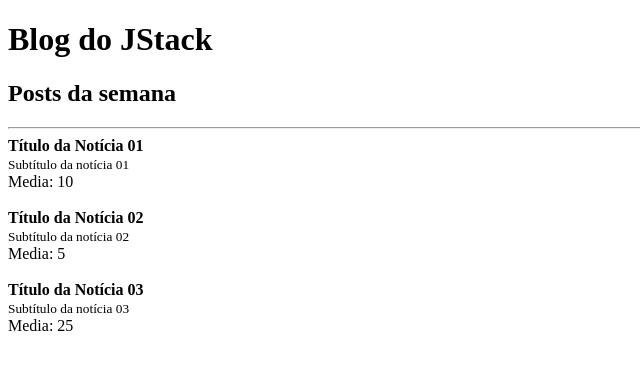
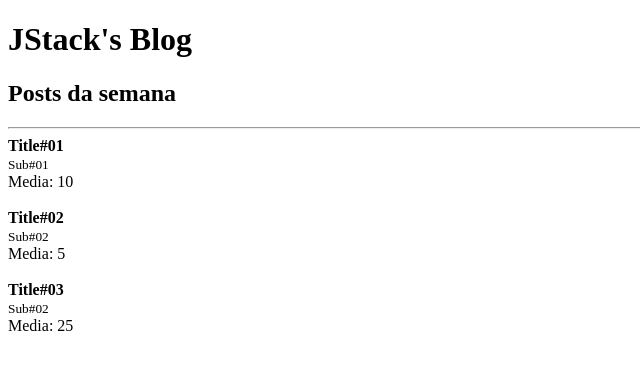
Before and after one commit to luizguiilherme/Estudos, a React app in the folder Cursos/JStack/react-fundamentos/: page / in a window 1280 px wide. Shown: the top 370 px of the page, without its empty margins (0-640 px from the left). Built offline with nearby package versions, Linux system fonts and the light colour scheme.

Commit message:
Rederização de listas

```diff
--- a/Cursos/JStack/react-fundamentos/src/App.js
+++ b/Cursos/JStack/react-fundamentos/src/App.js
@@ -1,6 +1,12 @@
 import React from "react";
 import Post from "./Post";
 import Header from "./Header";
+
+const posts = [
+  {title: 'Title#01', subtitle: 'Sub#01', likes: 20},
+  {title: 'Title#02', subtitle: 'Sub#02', likes: 10},
+  {title: 'Title#03', subtitle: 'Sub#02', likes: 50},
+]
 
 // Render -> Renderizar
 // Props -> Propriedades
@@ -9,12 +15,23 @@
     // Formas de usar o react Fragments(<React.Fragments></React.Fragments>, <Fragments></Fragments> ou <></>)
     <>
 
-      <Header title="Blog do JStack" >
+      <Header>
         <h2>Posts da semana</h2>
       </ Header>
       <hr />
 
-      <Post
+      {posts.map(post => (
+        <Post
+          key={post.title}
+          likes ={post.likes}
+          post={{
+            title: post.title,
+            subtitle: post.subtitle,
+          }}
+        />
+      ))}
+
+      {/* <Post
         likes = {20}
         post={{
           title: "Título da Notícia 01", subtitle:"Subtítulo da notícia 01",
@@ -32,7 +49,7 @@
           title: "Título da Notícia 03", subtitle:"Subtítulo da notícia 03",
         }}
       />
-
+       */}
 
     </>
   );
```
